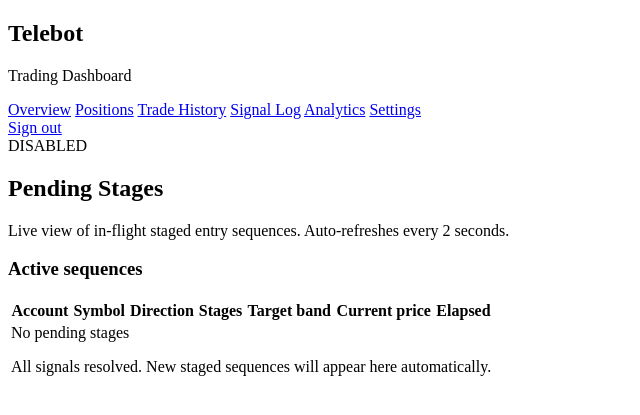
After one commit to mohed-abbas/telebot, a Python web app: template templates/staged.html in a window 1280 px wide. The commit adds this page. Shown: the top 415 px of the page, without its empty margins (0-640 px from the left). Run offline with Jinja, Linux system fonts and the light colour scheme; the template is opened without the code that fills it, so the values that code supplies are empty.

Commit message:
feat(06-05): STAGE-08 pending-stages SSE + /staged + overview card + price-flash
- SSE /stream extended: emits named `event: pending_stages` with rendered
  partial HTML plus default JSON `data:` event carrying new `pending_stages`
  list (D-34). X-Accel-Buffering: no header preserved.
- GET /staged full-page view renders active-sequences table + collapsed
  `<details>` 'Recently resolved' section with D-36 human labels
  (Kill-switch drain / Stage 1 exited / Abandoned (reconnect)).
- GET /partials/pending_stages polling fallback — default top-5, ?all=1 all.
- _enrich_stage_for_ui helper: filled/total, current_price lookup (keyed on
  p['account'] — advisor fix, plan template had account_name typo),
  distance-to-next-band string, elapsed mm:ss/hh:mm:ss.
  Current-price wiring is best-effort: _get_all_positions does not yet
  carry a price field, so current_price stays None and renders em-dash.
  Live-price wiring deferred to Phase 7 (per UI-SPEC TODO + plan note).
- overview.html includes pending-stages card after Open Positions with
  SSE subscribe at sse-swap="pending_stages"; overview handler seeds
  initial `stages` context so the first render is non-empty when rows exist.
- staged.html subscribes to both SSE and HTMX 5s polling fallback.
- pending_stages.html partial: role=region + aria-live=polite, 7-column
  Basecoat-styled table, data-price-cell on current-price td, empty-state
  primitive on zero-rows with UI-SPEC copy 'No pending stages'.
- htmx_basecoat_bridge.js: appended IIFE with WeakMap-backed price-cell
  differ; 150ms ring-1 ring-indigo-400/40 flash on value change; reacts to
  htmx:afterSwap + htmx:sseMessage. Does not touch Phase 5 Basecoat listener.
- 7 integration tests GREEN (SSE payload + named event + headers + /staged
  empty + /staged Recently resolved + Kill-switch drain label +
  /partials/pending_stages top-5 vs all).

```diff
--- a/static/js/htmx_basecoat_bridge.js
+++ b/static/js/htmx_basecoat_bridge.js
@@ -6,3 +6,36 @@ document.body.addEventListener("htmx:afterSwap", function () {
     window.basecoat.initAll();
   }
 });
+
+// Phase 6 — price-cell tick flash (STAGE-08, D-34 UI-SPEC).
+// Diff every [data-price-cell] element after an HTMX swap or an SSE message;
+// if the rendered text changed since the last observation, add a 150ms
+// indigo ring flash. Cache keyed by the DOM element via WeakMap so old nodes
+// are collectable.
+(function () {
+  var priceCache = new WeakMap();
+
+  function flashChangedPriceCells(root) {
+    var cells = (root && root.querySelectorAll)
+      ? root.querySelectorAll("[data-price-cell]")
+      : document.querySelectorAll("[data-price-cell]");
+    cells.forEach(function (cell) {
+      var now = (cell.innerText || "").trim();
+      var prev = priceCache.get(cell);
+      if (prev !== undefined && prev !== now) {
+        cell.classList.add("ring-1", "ring-indigo-400/40");
+        setTimeout(function () {
+          cell.classList.remove("ring-1", "ring-indigo-400/40");
+        }, 150);
+      }
+      priceCache.set(cell, now);
+    });
+  }
+
+  document.body.addEventListener("htmx:afterSwap", function (e) {
+    flashChangedPriceCells(e.target);
+  });
+  document.body.addEventListener("htmx:sseMessage", function () {
+    flashChangedPriceCells(document);
+  });
+})();
--- /dev/null
+++ b/templates/partials/pending_stages.html
@@ -0,0 +1,60 @@
+<div class="card overflow-x-auto"
+     role="region"
+     aria-live="polite"
+     aria-label="Pending staged entry sequences">
+  <table>
+    <thead>
+      <tr>
+        <th>Account</th>
+        <th>Symbol</th>
+        <th>Direction</th>
+        <th>Stages</th>
+        <th>Target band</th>
+        <th>Current price</th>
+        <th>Elapsed</th>
+      </tr>
+    </thead>
+    <tbody>
+      {% for s in stages %}
+      <tr>
+        <td class="text-sm font-semibold">{{ s.account_name }}</td>
+        <td class="font-mono text-sm">{{ s.symbol }}</td>
+        <td>
+          {% if s.direction == "buy" %}
+            <span class="badge-buy">BUY</span>
+          {% else %}
+            <span class="badge-sell">SELL</span>
+          {% endif %}
+        </td>
+        <td>
+          <span class="font-mono text-sm">{{ s.filled }} / {{ s.total }}</span>
+        </td>
+        <td class="font-mono text-sm">
+          {{ "%.2f"|format(s.band_low) }} &#8211; {{ "%.2f"|format(s.band_high) }}
+        </td>
+        <td class="font-mono text-sm" data-price-cell>
+          {% if s.current_price is not none %}
+            {{ "%.2f"|format(s.current_price) }}
+          {% else %}
+            &mdash;
+          {% endif %}
+          <div class="text-xs text-slate-500">{{ s.distance_str }}</div>
+        </td>
+        <td>
+          <span class="font-mono text-xs text-slate-400">{{ s.elapsed }}</span>
+        </td>
+      </tr>
+      {% endfor %}
+      {% if not stages %}
+      <tr>
+        <td colspan="7">
+          <div class="empty-state p-8 text-center">
+            <div class="text-lg font-semibold text-slate-400">No pending stages</div>
+            <p class="text-sm text-slate-500 mt-1">All signals resolved. New staged sequences will appear here automatically.</p>
+          </div>
+        </td>
+      </tr>
+      {% endif %}
+    </tbody>
+  </table>
+</div>
--- /dev/null
+++ b/templates/staged.html
@@ -0,0 +1,59 @@
+{% extends "base.html" %}
+{% block content %}
+<div class="mb-6">
+  <h2 class="text-2xl font-semibold">Pending Stages</h2>
+  <p class="text-slate-500 text-sm mt-1">Live view of in-flight staged entry sequences. Auto-refreshes every 2 seconds.</p>
+</div>
+
+<h3 class="text-lg font-semibold mb-4">Active sequences</h3>
+<div id="pending-stages-root"
+     hx-ext="sse"
+     sse-connect="/stream"
+     sse-swap="pending_stages"
+     hx-get="/partials/pending_stages?all=1"
+     hx-trigger="every 5s"
+     hx-on::sse-error="this.classList.add('sse-fallback')">
+  {% with stages=active %}
+    {% include "partials/pending_stages.html" %}
+  {% endwith %}
+</div>
+
+{% if resolved %}
+<details class="card p-6 mt-12">
+  <summary class="text-lg font-semibold cursor-pointer">Recently resolved ({{ resolved|length }})</summary>
+  <div class="overflow-x-auto mt-4">
+    <table>
+      <thead>
+        <tr>
+          <th>Account</th><th>Symbol</th><th>Direction</th>
+          <th>Stage</th><th>Status</th><th>Reason</th><th>Time</th>
+        </tr>
+      </thead>
+      <tbody>
+        {% for r in resolved %}
+        <tr>
+          <td class="text-sm font-semibold">{{ r.account_name }}</td>
+          <td class="font-mono text-sm">{{ r.symbol }}</td>
+          <td>
+            {% if r.direction == "buy" %}<span class="badge-buy">BUY</span>{% else %}<span class="badge-sell">SELL</span>{% endif %}
+          </td>
+          <td class="font-mono text-sm">{{ r.stage_number }}</td>
+          <td>
+            {% if r.status in ("cancelled_by_kill_switch","abandoned_reconnect","failed") %}
+              <span class="badge-sell">{{ r.status_label }}</span>
+            {% else %}
+              <span class="text-slate-400">{{ r.status_label }}</span>
+            {% endif %}
+          </td>
+          <td class="text-xs text-slate-500">{{ r.cancelled_reason or "—" }}</td>
+          <td class="font-mono text-xs text-slate-400">
+            {{ (r.filled_at or r.created_at).strftime("%H:%M:%S") }}
+          </td>
+        </tr>
+        {% endfor %}
+      </tbody>
+    </table>
+  </div>
+</details>
+{% endif %}
+{% endblock %}
```
Also changed, not shown: dashboard.py (+177 -1 lines), templates/overview.html (+13 -0 lines), tests/test_pending_stages_sse.py (+65 -39 lines).
